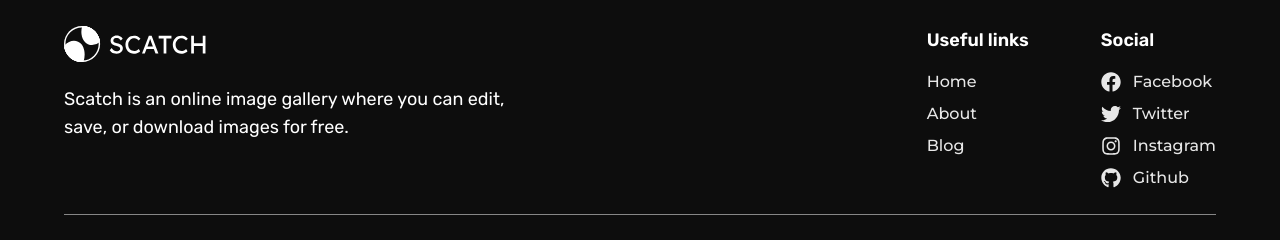
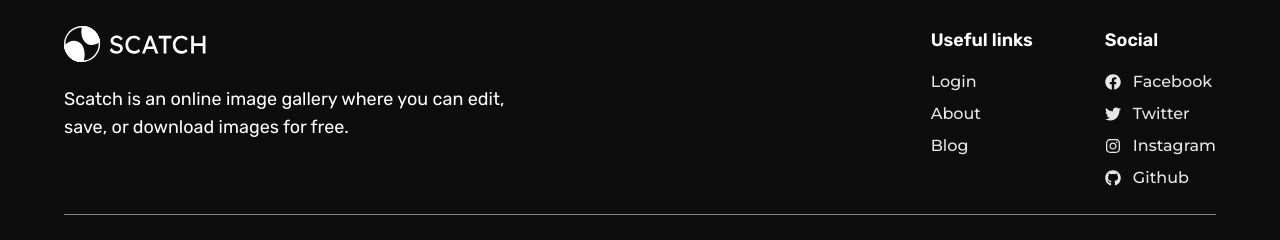
Before and after one commit to malkiii/scatch, a Next.js app: page / in a window 1280 px wide. Shown: the part 2894-3134 px from the top of the page. Built offline with nearby package versions, Linux system fonts and the light colour scheme.

Commit message:
Using the socials list.

```diff
--- a/components/Footer.tsx
+++ b/components/Footer.tsx
@@ -1,10 +1,13 @@
 import Link from 'next/link';
 import Image from 'next/image';
-import { FaFacebook, FaTwitter, FaInstagram, FaGithub } from 'react-icons/fa';
+import { FC } from 'react';
+import { socials } from '../constants/socials';
 
 const currentYear = new Date().getFullYear();
 
-export default function Footer(): JSX.Element {
+const socialIcons = {};
+
+const Footer: FC = () => {
   return (
     <footer className="bg-neutral-800/10 py-4 px-8">
       <div className="mx-auto max-w-6xl">
@@ -16,6 +19,7 @@ export default function Footer(): JSX.Element {
                 alt="Logo-footer"
                 width={144}
                 height={36}
+                className="logo"
               />
             </Link>
             <p className="text-lg">
@@ -27,7 +31,7 @@ export default function Footer(): JSX.Element {
             <div className="mr-10">
               <h4>Useful links</h4>
               <Link href="/" className="footer-link">
-                Home
+                Login
               </Link>
               <Link href="/" className="footer-link">
                 About
@@ -36,27 +40,21 @@ export default function Footer(): JSX.Element {
                 Blog
               </Link>
             </div>
-            <div className="">
+            <div>
               <h4>Social</h4>
-              <Link href="/" className="footer-link">
-                <FaFacebook className="text-xl" /> Facebook
-              </Link>
-              <Link href="/" className="footer-link">
-                <FaTwitter className="text-xl" /> Twitter
-              </Link>
-              <Link href="/" className="footer-link">
-                <FaInstagram className="text-xl" /> Instagram
-              </Link>
-              <Link href="/" className="footer-link">
-                <FaGithub className="text-xl" /> Github
-              </Link>
+              {socials.map(({ name, icon, url }) => (
+                <a key={name} href={url} className="footer-link">
+                  {icon} {name}
+                </a>
+              ))}
             </div>
           </div>
         </div>
-        <div className="text-center py-6 border-t border-t-white/50">
+        <div className="text-center py-6 border-t dark:border-t-white/50 border-t-dark/50">
           <p>Copyright &copy; 2022-{currentYear} Malki Abderrahman.</p>
         </div>
       </div>
     </footer>
   );
-}
+};
+export default Footer;
```
